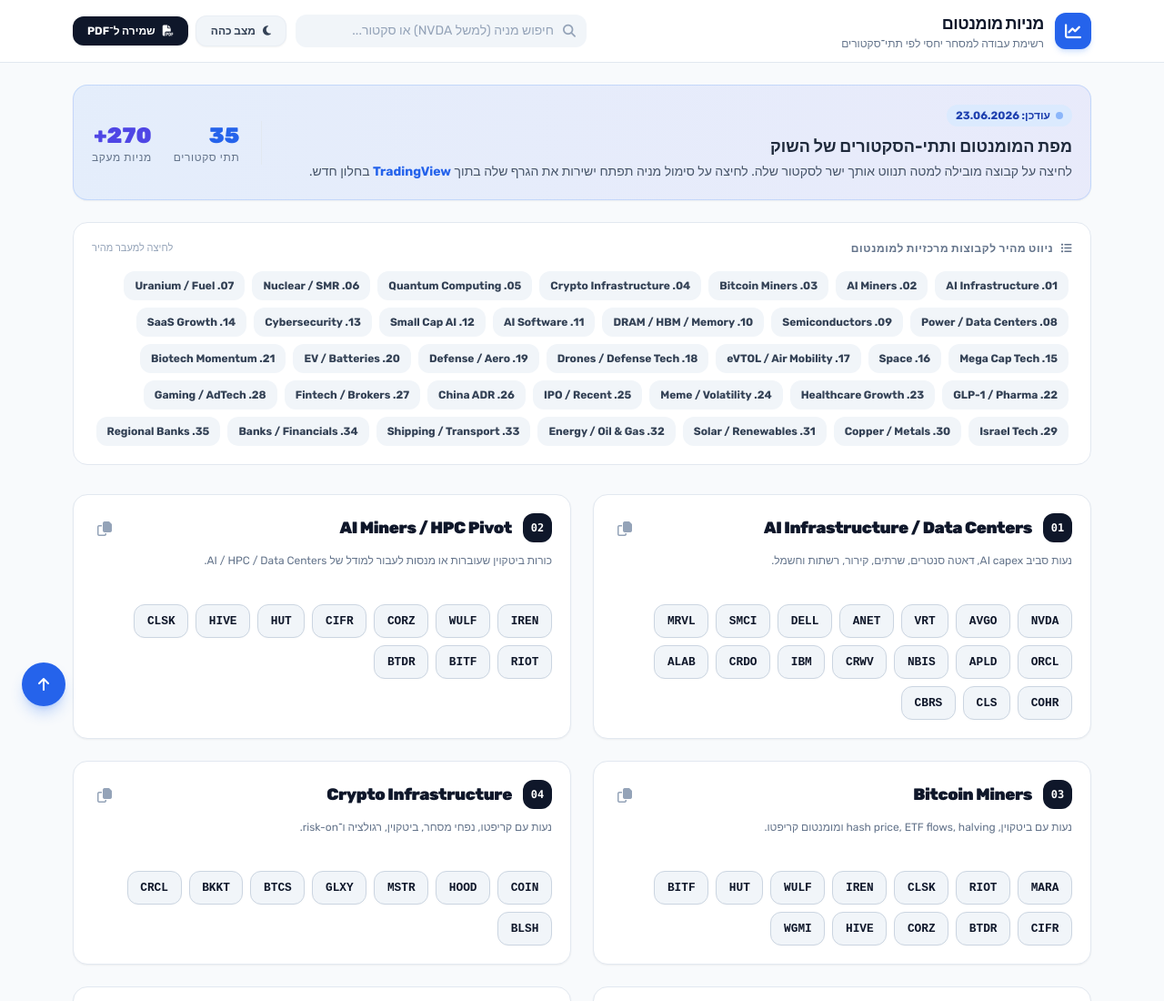
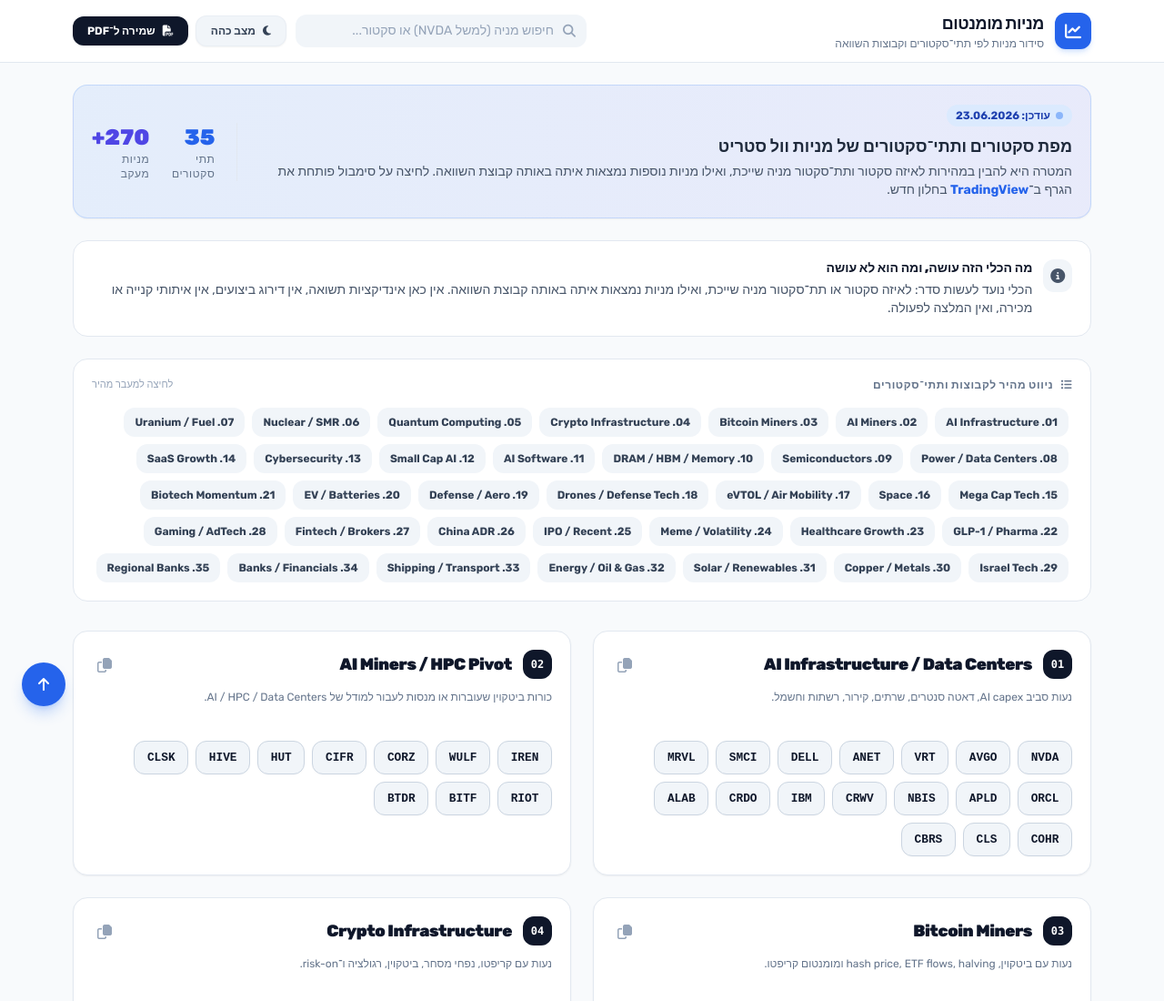
Before and after one commit to Doronsh170/momentum-sector-map, a plain HTML site: page index.html in a window 1280 px wide. Shown: the top 1100 px of the page at 91% size. Drawn offline with nearby package versions, Linux system fonts and the light colour scheme.

Commit message:
Add files via upload

```diff
--- a/index.html
+++ b/index.html
@@ -4,7 +4,7 @@
 <head>
 <meta charset="utf-8"/>
 <meta content="width=device-width, initial-scale=1.0, maximum-scale=1.0, user-scalable=no" name="viewport"/>
-<title>מניות מומנטום לפי תתי־סקטורים | פלטפורמת עבודה</title>
+<title>מפת סקטורים ותתי־סקטורים למניות וול סטריט</title>
 <!-- Tailwind CSS CDN -->
 <script src="https://cdn.tailwindcss.com"></script>
 <!-- Google Fonts: Rubik -->
@@ -206,8 +206,8 @@
 </head>
 <body class="min-h-screen pb-24"><section class="print-cover" id="print-start">
 <div class="print-cover-inner">
-<h1>מניות מומנטום לפי תתי־סקטורים</h1>
-<p class="print-subtitle">רשימת עבודה למסחר יחסי: מניה → תת־סקטור → מניות שנוטות לזוז יחד</p>
+<h1>מפת סקטורים ותתי־סקטורים למניות וול סטריט</h1>
+<p class="print-subtitle">כלי עזר לסידור מניות לפי סקטור, תת־סקטור וקבוצת השוואה</p>
 <p class="print-meta">עודכן: 23.06.2026 | מאת: דורון שרייבמן</p>
 </div>
 </section>
@@ -222,7 +222,7 @@
 </div>
 <div>
 <h1 class="text-base sm:text-lg font-black tracking-tight text-slate-900 dark:text-white leading-tight">מניות מומנטום</h1>
-<p class="text-xs text-slate-500 dark:text-slate-400">רשימת עבודה למסחר יחסי לפי תתי־סקטורים</p>
+<p class="text-xs text-slate-500 dark:text-slate-400">סידור מניות לפי תתי־סקטורים וקבוצות השוואה</p>
 </div>
 </div>
 <!-- Toggle button on Mobile -->
@@ -270,9 +270,9 @@
 <span class="w-2 h-2 rounded-full bg-blue-500 animate-pulse"></span>
             עודכן: 23.06.2026
           </span>
-<h2 class="text-base sm:text-lg font-bold text-slate-800 dark:text-slate-200 leading-snug">מפת המומנטום ותתי-הסקטורים של השוק</h2>
+<h2 class="text-base sm:text-lg font-bold text-slate-800 dark:text-slate-200 leading-snug">מפת סקטורים ותתי־סקטורים של מניות וול סטריט</h2>
 <p class="text-xs sm:text-sm text-slate-600 dark:text-slate-400 mt-1">
-            לחיצה על קבוצה מובילה למטה תנווט אותך ישר לסקטור שלה. לחיצה על סימול מניה תפתח ישירות את הגרף שלה בתוך <strong class="text-blue-600 dark:text-blue-400">TradingView</strong> בחלון חדש.
+            המטרה היא להבין במהירות לאיזה סקטור ותת־סקטור מניה שייכת, ואילו מניות נוספות נמצאות איתה באותה קבוצת השוואה. לחיצה על סימבול פותחת את הגרף ב־<strong class="text-blue-600 dark:text-blue-400">TradingView</strong> בחלון חדש.
           </p>
 </div>
 <!-- Mini Stats -->
@@ -288,12 +288,28 @@
 </div>
 </div>
 </section>
+
+<section class="custom-card border rounded-2xl p-4 sm:p-5 mb-6 no-print transition-all">
+  <div class="flex items-start gap-3">
+    <div class="w-9 h-9 rounded-xl bg-slate-100 dark:bg-slate-800 flex items-center justify-center text-slate-600 dark:text-slate-300">
+      <i class="fa-solid fa-circle-info"></i>
+    </div>
+    <div>
+      <h3 class="font-black text-sm text-slate-900 dark:text-white mb-1">מה הכלי הזה עושה, ומה הוא לא עושה</h3>
+      <p class="text-xs sm:text-sm text-slate-600 dark:text-slate-400 leading-relaxed">
+        הכלי נועד לעשות סדר: לאיזה סקטור או תת־סקטור מניה שייכת, ואילו מניות נמצאות איתה באותה קבוצת השוואה.
+        אין כאן אינדיקציות תשואה, אין דירוג ביצועים, אין איתותי קנייה או מכירה, ואין המלצה לפעולה.
+      </p>
+    </div>
+  </div>
+</section>
+
 <!-- QUICK NAV GRID -->
 <section class="custom-card border rounded-2xl p-4 sm:p-5 mb-8 no-print transition-all">
 <div class="flex items-center justify-between mb-4">
 <h3 class="font-black text-xs uppercase tracking-wider text-slate-500 dark:text-slate-400 flex items-center gap-2">
 <i class="fa-solid fa-list-ul"></i>
-<span>ניווט מהיר לקבוצות מרכזיות למומנטום</span>
+<span>ניווט מהיר לקבוצות ותתי־סקטורים</span>
 </h3>
 <span class="text-[11px] text-slate-400 hidden sm:inline">לחיצה למעבר מהיר</span>
 </div>
```
